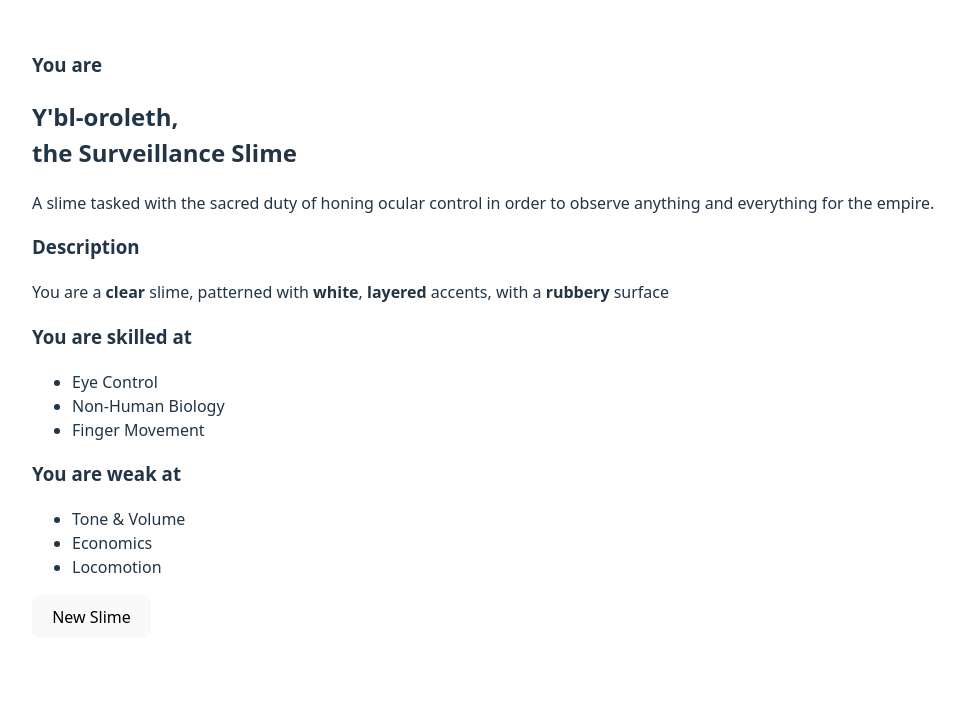
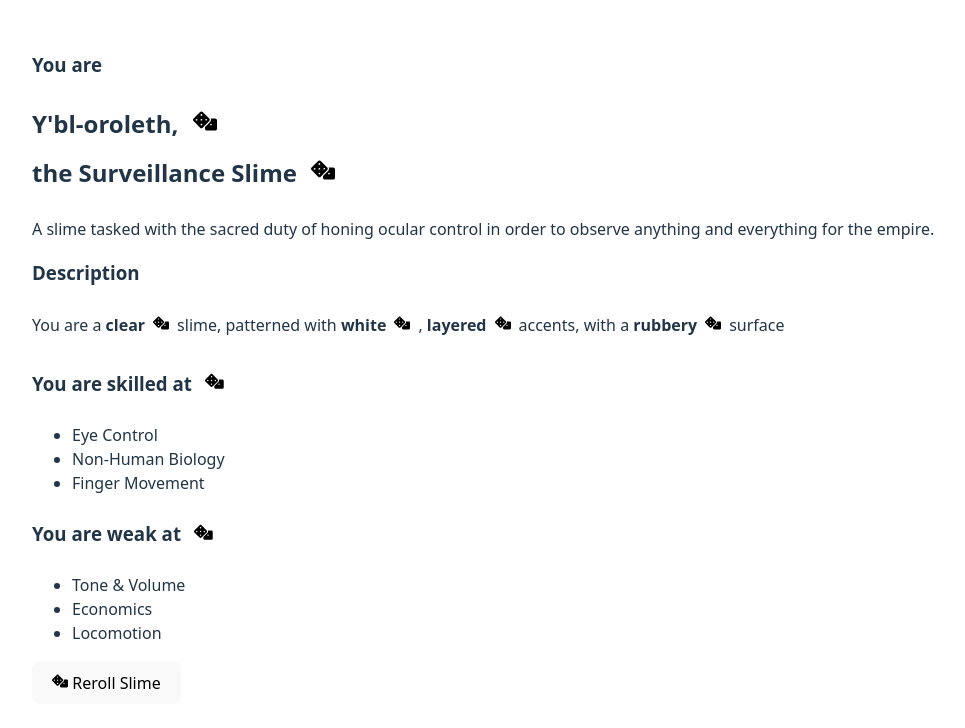
Before and after one commit to Wuggynaut/slime-maker, a React (Vite) app: page / in a window 1280 px wide. Shown: the top 728 px of the page, without its empty margins (0-965 px from the left). Built offline with nearby package versions, Linux system fonts and the light colour scheme.

Commit message:
Regenerate parts or all

```diff
--- a/package.json
+++ b/package.json
@@ -11,7 +11,8 @@
   },
   "dependencies": {
     "react": "^19.1.1",
-    "react-dom": "^19.1.1"
+    "react-dom": "^19.1.1",
+    "react-icons": "^5.5.0"
   },
   "devDependencies": {
     "@eslint/js": "^9.36.0",
--- a/src/GenerateSlime.tsx
+++ b/src/GenerateSlime.tsx
@@ -1,15 +1,16 @@
 import { slimeTitles } from './data/slimeTitles';
-import { slimeAccent, slimeColor, slimePattern, slimeTexture } from './data/slimeTraits'
-import { rollD6, rollDice } from './utils/diceRoller'
-import { generateSlimeName } from './utils/slimeNameGenerator'
-
+import { slimeAccent, slimeColor, slimePattern, slimeTexture } from './data/slimeTraits';
+import { rollD6, rollDice } from './utils/diceRoller';
+import { generateSlimeName } from './utils/slimeNameGenerator';
 import {
     physicalSkills,
     socialSkills,
     knowledgeSkills,
     type Skill
-} from './data/slimeSkills'
+} from './data/slimeSkills';
 import { useEffect, useState } from 'react';
+import { RerollButton } from './utils/RerollButton';
+import { FaDice } from "react-icons/fa";
 
 export function GenerateSlime() {
 
@@ -25,7 +26,7 @@ export function GenerateSlime() {
     const [skills, setSkills] = useState<Skill[]>([]);
     const [weaknesses, setWeaknesses] = useState<Skill[]>([]);
 
-    const regenerate = () => {
+    const regenerateSlime = () => {
         setTraits({
             name: generateSlimeName(),
             color: slimeColor[rollD6()],
@@ -47,11 +48,16 @@ export function GenerateSlime() {
         }
     }
 
-    useEffect(() => {
-
+    const regenerateSkills = (mode: 'skills' | 'weaknesses' | 'all') => {
         const newSkills: Skill[] = [];
         const newWeaknesses: Skill[] = [];
         const usedSkills: Skill[] = [];
+
+        if (mode === 'skills') {
+            weaknesses.forEach(s => usedSkills.push(s));
+        } else if (mode === 'weaknesses') {
+            skills.forEach(s => usedSkills.push(s));
+        }
 
         const uniqueSkill = (category: Record<number, Skill>): Skill => {
             let skill: Skill;
@@ -76,40 +82,49 @@ export function GenerateSlime() {
             newWeaknesses.push(uniqueSkill(randomCategory()));
         }
 
+        if (mode === 'skills' || mode === 'all') {
             switch (traits.title.name) {
                 case 'Sabotage Slime':
                     twoFromCategoryPlusRandom(physicalSkills);
-                threeRandomWeaknesses();
                     break;
                 case 'Infiltration Slime':
                     twoFromCategoryPlusRandom(socialSkills);
-                threeRandomWeaknesses();
                     break;
                 case 'Science Slime':
                     twoFromCategoryPlusRandom(knowledgeSkills);
-                threeRandomWeaknesses();
                     break;
                 case 'Surveillance Slime':
                     newSkills.push(physicalSkills[4]);
                     usedSkills.push(physicalSkills[4]);
                     newSkills.push(uniqueSkill(randomCategory()));
                     newSkills.push(uniqueSkill(randomCategory()));
-                threeRandomWeaknesses();
                     break;
                 case 'Embryonic Slime':
                     newSkills.push(uniqueSkill(physicalSkills));
                     newSkills.push(uniqueSkill(socialSkills));
                     newSkills.push(uniqueSkill(knowledgeSkills));
-                threeRandomWeaknesses();
                     break;
                 case 'Prince Slime':
-                threeRandomWeaknesses();
                     break;
             }
+        }
 
+        if (mode === 'weaknesses' || mode === 'all') {
+            threeRandomWeaknesses();
+        }
 
+        if (mode === 'all') {
             setSkills(newSkills);
             setWeaknesses(newWeaknesses);
+        } else if (mode === 'skills') {
+            setSkills(newSkills);
+        } else if (mode === 'weaknesses') {
+            setWeaknesses(newWeaknesses);
+        }
+    }
+
+    useEffect(() => {
+        regenerateSkills('all');
     }, [traits.title.name]);
 
     const getArticle = (word: string) =>
@@ -118,21 +133,29 @@ export function GenerateSlime() {
     return (
         <>
             <h3>You are</h3>
-            <h2><strong>{traits.name}</strong>,<br />the {traits.title.name}</h2>
+            <h2><strong>{traits.name}</strong>, <RerollButton onClick={() => setTraits({ ...traits, name: generateSlimeName() })} />
+                <br />the {traits.title.name} <RerollButton onClick={() => setTraits({ ...traits, title: slimeTitles[rollD6()] })} />
+
+            </h2>
             <p>{traits.title.description}</p>
             <h3>Description</h3>
-            <p>You are {getArticle(traits.color[0])} <strong>{traits.color}</strong> slime, patterned with <strong>{traits.accent}</strong>, <strong>{traits.pattern}</strong> accents, with {getArticle(traits.texture[0])} <strong>{traits.texture}</strong> surface</p>
-            <h3>You are skilled at</h3>
+            <p>You are {getArticle(traits.color[0])} <strong>{traits.color}</strong><RerollButton onClick={() => setTraits({ ...traits, color: slimeColor[rollD6()] })} />
+                slime, patterned with <strong>{traits.accent}</strong><RerollButton onClick={() => setTraits({ ...traits, accent: slimeAccent[rollD6()] })} />,
+                <strong> {traits.pattern}</strong><RerollButton onClick={() => setTraits({ ...traits, pattern: slimePattern[rollD6()] })} />
+                accents, with {getArticle(traits.texture[0])} <strong>{traits.texture}</strong><RerollButton onClick={() => setTraits({ ...traits, texture: slimeTexture[rollD6()] })} />
+                surface</p>
+            <h3>You are skilled at <RerollButton onClick={() => regenerateSkills('skills')} /></h3>
 
             {skills.length === 0 ? <p>Nothing</p> : <ul>{skills.map((s, index) => <li key={index}>{s.name}</li>)}</ul>}
 
-            <h3>You are weak at</h3>
+            <h3>You are weak at <RerollButton onClick={() => regenerateSkills('weaknesses')} /></h3>
 
             <ul>
                 {weaknesses.map((s, index) => <li key={index}>{s.name}</li>)}
             </ul>
 
-            <button onClick={() => regenerate()}>New Slime</button>
+
+            <button onClick={() => regenerateSlime()}><FaDice /> Reroll Slime</button>
         </>
     )
 }
--- a/src/index.css
+++ b/src/index.css
@@ -46,6 +46,18 @@ button {
   transition: border-color 0.25s;
 }
 
+.icon-button {
+  background: none;
+  border: none;
+  cursor: pointer;
+  padding: 8px;
+}
+
+.icon-button:hover {
+  color:#4e4e4e;
+  border-radius: 4px;
+}
+
 button:hover {
   border-color: #646cff;
 }
--- /dev/null
+++ b/src/utils/RerollButton.tsx
@@ -0,0 +1,9 @@
+import { FaDice } from "react-icons/fa";
+
+export function RerollButton({ onClick }: { onClick: () => void }) {
+  return (
+    <button onClick={onClick} className='icon-button'>
+      <FaDice />
+    </button>
+  );
+}
```
Also changed, not shown: 1 other file (tests, documents, lock files or other folders). Lines whose indentation alone changed are shown as unchanged.
